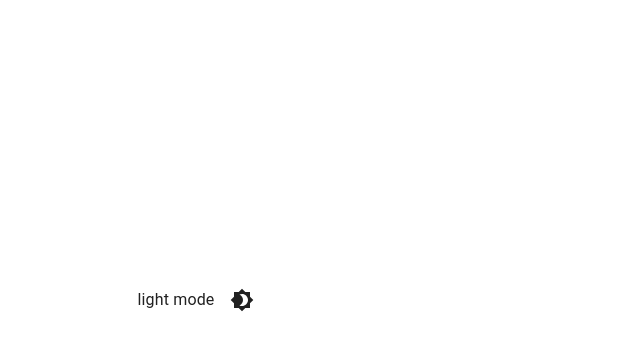
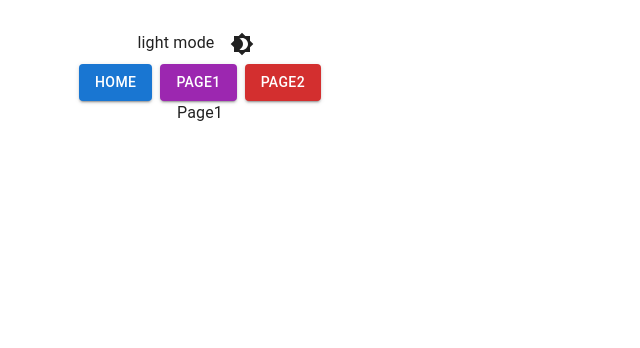
Before and after one commit to codestates/BTA1stProject-20, a React (Create React App) app: page /page1 in a window 1280 px wide. Shown: the top 348 px of the page, without its empty margins (0-640 px from the left). Built offline with nearby package versions, Linux system fonts and the light colour scheme.

Commit message:
ui: page mocking

```diff
--- a/src/App.tsx
+++ b/src/App.tsx
@@ -1,10 +1,13 @@
 import {useMemo, useState} from 'react';
-import {Box, createTheme, CssBaseline, IconButton, ThemeProvider} from "@mui/material";
+import {Box, Button, createTheme, CssBaseline, IconButton, ThemeProvider, Typography} from "@mui/material";
 import {Brightness4 as Brightness4Icon, Brightness7 as Brightness7Icon} from '@mui/icons-material';
 import {ColorModeContext} from './contexts';
+import {Route, BrowserRouter, Routes, Link} from "react-router-dom";
+import {Main, Page1, Page2} from "./pages";
 
 // TODO: theme change
 // TODO: eslint, prettier 설정 추가
+// TODO: component 분리
 function App() {
     const [mode, setMode] = useState<'light' | 'dark'>('light');
     const colorMode = useMemo(() => ({
@@ -25,23 +28,62 @@ function App() {
         <ColorModeContext.Provider value={colorMode}>
             <CssBaseline />
             <ThemeProvider theme={theme}>
+                <BrowserRouter>
                     <Box
                         sx={{
                             display: 'flex',
+                            flexDirection: 'column',
                             width: '100%',
                             height: '100%',
                             alignItems: 'center',
-                        justifyContent: 'center',
+                            // justifyContent: 'center',
                             backgroundColor: 'background.default',
                             color: 'text.primary',
                             p: 3,
                         }}
                     >
+                        <Box>
+                            <Typography display="inline" variant="body1">
                                 {theme.palette.mode} mode
+                            </Typography>
                             <IconButton sx={{ml: 1}} onClick={colorMode.toggleColorMode} color="inherit">
                                 {theme.palette.mode === 'dark' ? <Brightness7Icon /> : <Brightness4Icon />}
                             </IconButton>
                         </Box>
+                        <Box display="flex" gap={1}>
+                            <Button
+                                variant="contained"
+                                component={Link}
+                                to="/"
+                            >
+                                home
+                            </Button>
+                            <Button
+                                variant="contained"
+                                color="secondary"
+                                component={Link}
+
+                                to="/page1"
+                            >
+                                page1
+                            </Button>
+                            <Button
+                                color="error"
+                                variant="contained"
+                                component={Link}
+                                to="/page2"
+                            >
+                                page2
+                            </Button>
+                        </Box>
+
+                        <Routes>
+                            <Route path="/" element={<Main />} />
+                            <Route path="/page1" element={<Page1 />} />
+                            <Route path="/page2" element={<Page2 />} />
+                        </Routes>
+                    </Box>
+                </BrowserRouter>
             </ThemeProvider>
         </ColorModeContext.Provider>
     );
--- /dev/null
+++ b/src/layouts/DefaultLayout.tsx
@@ -0,0 +1,12 @@
+import {Box} from "@mui/material";
+import {ReactNode} from "react";
+
+const DefaultLayout = (props: {children: ReactNode}) => {
+    return (
+        <Box>
+            {props.children}
+        </Box>
+    )
+}
+
+export default DefaultLayout;
--- /dev/null
+++ b/src/layouts/index.ts
@@ -0,0 +1 @@
+export {default as DefaultLayout} from './DefaultLayout'
--- /dev/null
+++ b/src/pages/Main.tsx
@@ -0,0 +1,10 @@
+import {Box} from "@mui/material";
+import {DefaultLayout} from "../layouts";
+
+const Main = () => {
+    return (
+        <DefaultLayout>Main Page!</DefaultLayout>
+    )
+}
+
+export default Main;
--- /dev/null
+++ b/src/pages/Page1.tsx
@@ -0,0 +1,10 @@
+import {Box} from "@mui/material";
+import {DefaultLayout} from "../layouts";
+
+const Page1 = () => {
+    return (
+        <DefaultLayout>Page1</DefaultLayout>
+    )
+}
+
+export default Page1;
--- /dev/null
+++ b/src/pages/Page2.tsx
@@ -0,0 +1,9 @@
+import {DefaultLayout} from "../layouts";
+
+const Page2 = () => {
+    return (
+        <DefaultLayout>Page2</DefaultLayout>
+    )
+}
+
+export default Page2;
--- /dev/null
+++ b/src/pages/index.ts
@@ -0,0 +1,3 @@
+export {default as Main} from './Main';
+export {default as Page1} from './Page1';
+export {default as Page2} from './Page2';
```
Lines whose indentation alone changed are shown as unchanged.
